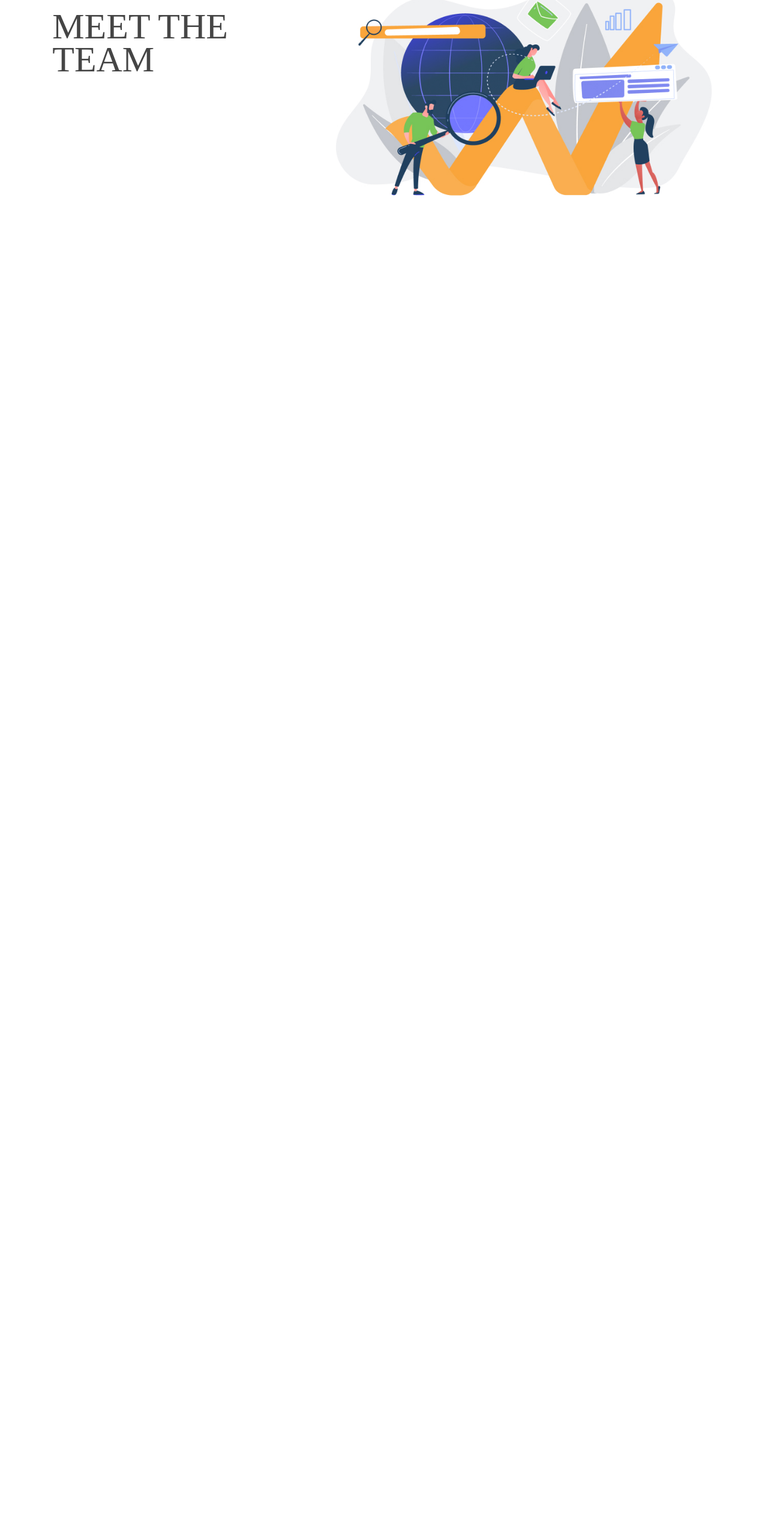
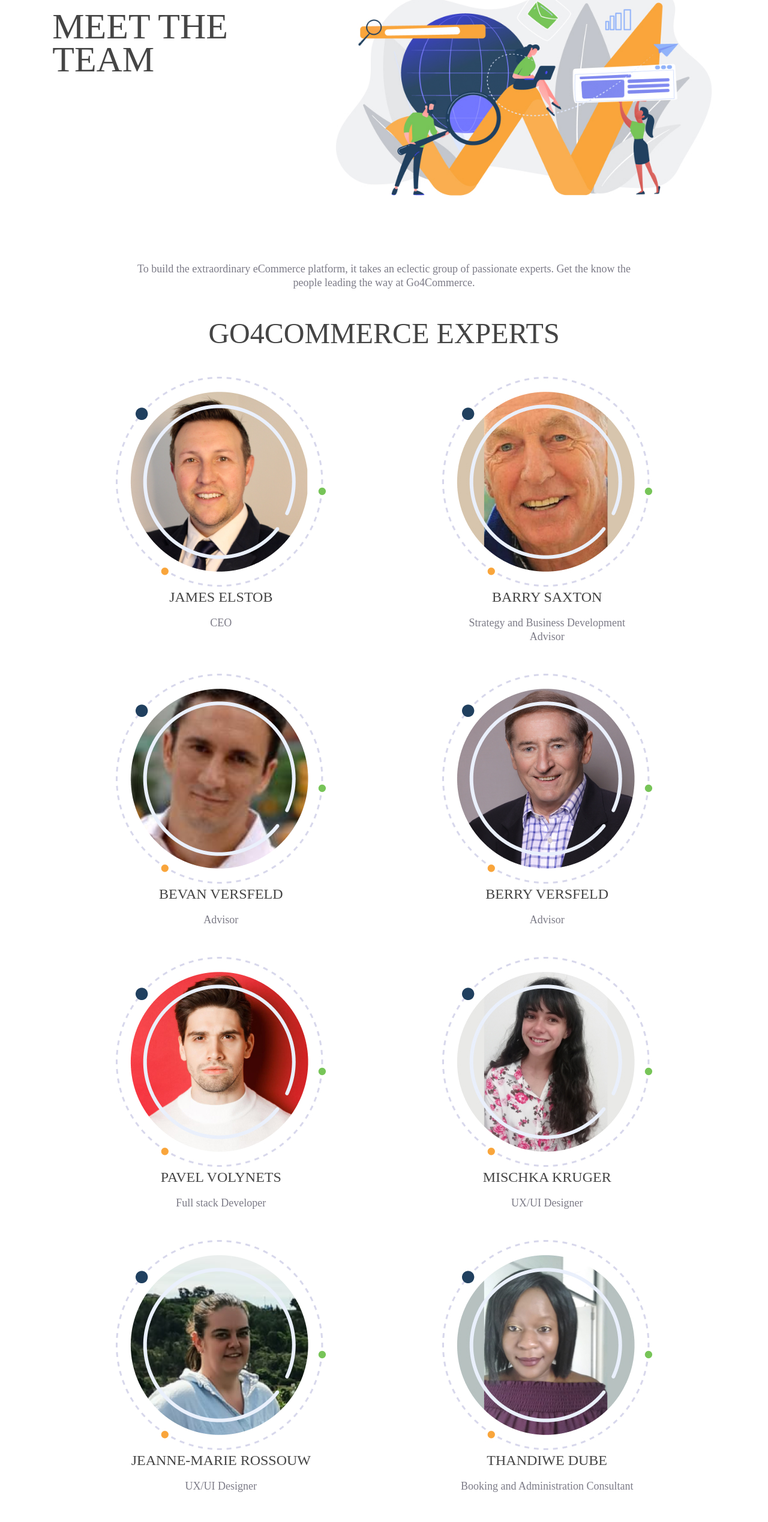
Before and after one commit to Bushman22/Go4Commerce, a SvelteKit app: page /team in a window 1280 px wide. Shown: the part 213-2750 px from the top of the page at 60% size. Before the commit the page ends 800 px from the top, so only its background shows below. Built offline with nearby package versions, Linux system fonts and the light colour scheme.

Commit message:
edited teams

```diff
--- a/src/routes/resellers/+page.svelte
+++ b/src/routes/resellers/+page.svelte
@@ -45,7 +45,27 @@
         <img class= "img1" src ="\images\Our reseller banner illustration-1.jpg" alt="banner" style = height:400px>
         </div>
 
+        <div class = "build">
+            <img class = "buildimage" src = "\images\They build your vision Image.jpg" alt="build">
+                <div class ="buildpara">
+                    <h2>THEY BUILD YOUR<br/>VISION</h2>
+                    <p>Spread out across the world, our reseller will<br/>
+                        handle every part of your online journey, including<br/>
+                        content writing, web development, platform<br/>
+                        design, hosting, and website maintenance. They<br/>
+                        take care of all of these factors allowing you to<br/>
+                        focus your time on what you do best: running your<br/>
+                        business.</p>
+                </div>
+        </div>
 
+        <div class="find">
+            <h2>FIND OUR RESELLERS</h2>
+        </div>
+
+        <div class="map">
+            <img class = "mapimage" src = "\images\map.png" alt="map">
+        </div>
 </body>
 
 
@@ -61,12 +81,29 @@
     padding-top: 80px;
 }
 
+.build{
+    padding-top:100px;
+    display: flex;
+    justify-content: center;
+}
 
+.buildpara{
+    padding-top: 50px;
+}
 
+.buildimage{
+    height:350px;
+    padding-right:30px
+}
 
+.find{
+    padding-top:100px;
+    text-align: center;
+}
 
-
-
+.map{
+    text-align: center;
+}
 
 
 </style>
--- a/src/routes/team/+page.svelte
+++ b/src/routes/team/+page.svelte
@@ -46,8 +46,81 @@
         <img class= "img1" src ="\images\Meet the team banner illustration.jpg" alt="banner" style = height:400px>
         </div>
 
+    <div class= "build">
+        <p>To build the extraordinary eCommerce platform, it takes an eclectic group of passionate experts. Get the know the<br/>
+        people leading the way at Go4Commerce. </p>
+    </div>
+
+    <div class="experts">
+        <h2>GO4COMMERCE EXPERTS</h2>
+    </div>
+
+        <div class = "center1">
+            <div class="cent">
+                <img class = "images" src = "\images\James Elstob.png" alt = "james elstob">
+                <h3>JAMES ELSTOB</h3>
+                <p>CEO</p>
+            </div>
+            <div class="cent">
+                <img class = "images" src = "\images\Barry Saxton.jpg" alt = "barry saxton">
+                <h3>BARRY SAXTON</h3>
+                <p>Strategy and Business Development<br/>Advisor</p>
+            </div>
+        </div>
+
+        <div class = "center2">
+            <div class="cent">
+                <img class = "images" src = "\images\bevan versfeld.png" alt = "bevan versveld">
+                <h3>BEVAN VERSFELD</h3>
+                <p>Advisor</p>
+            </div>
+            <div class="cent">
+                <img class = "images" src = "\images\BERRY VERSFELD.png" alt = "berry versfeld">
+                <h3>BERRY VERSFELD</h3>
+                <p>Advisor</p>
+            </div>
+        </div>
+
+        <div class = "center3">
+            <div class="cent">
+                <img class = "images" src = "\images\pavel volynets.jpg" alt = "Pavel volynets">
+                <h3>PAVEL VOLYNETS</h3>
+                <p>Full stack Developer</p>
+            </div>
+            <div class="cent">
+                <img class = "images" src = "\images\mischka kruger.jpg" alt = "mischka kruger">
+                <h3>MISCHKA KRUGER</h3>
+                <p>UX/UI Designer</p>
+            </div>
+        </div>
+
+        <div class = "center4">
+            <div class="cent">
+                <img class = "images" src = "\images\jeanne-marie rossouw.png" alt = "JM">
+                <h3>JEANNE-MARIE ROSSOUW</h3>
+                <p>UX/UI Designer</p>
+            </div>
+            <div class="cent">
+                <img class = "images" src = "\images\Thandiwe dube.jpg" alt = "Thandiwe">
+                <h3>THANDIWE DUBE</h3>
+                <p>Booking and Administration Consultant</p>
+            </div>
+        </div>
+
+        <div class = "center5">
+            <div class="cent">
+                <img class = "images" src = "\images\Vincent Oosthuizen.jpg" alt = "Vincent">
+                <h3>VINCENT OOSTHUIZEN</h3>
+                <p>Architecture and integrations IT<br/>Manager</p>
+            </div>
+        </div>
+
+        <div class = "footer">
+            <logo2><a href = "/"><img src="\images\go4logo.png" alt="logo" style=height:40px></a></logo2>
 
 
+
+        </div>
 </body>
 
 
@@ -62,12 +135,49 @@
     padding-top: 80px;
 }
 
+.build{
+    text-align: center;
+    padding-top: 100px;
+}
 
+.experts{
+    text-align: center;
+    padding-top: 50px;
+}
 
+.cent{
+    text-align: center;
+}
+.center1{
+    display: flex;
+    justify-content: space-evenly;
+    padding-top: 50px;
+}
 
+.center2{
+    display: flex;
+    justify-content: space-evenly;
+    padding-top: 50px;
+}
 
+.center3{
+    display: flex;
+    justify-content: space-evenly;
+    padding-top: 50px;
+}
 
+.center4{
+    display: flex;
+    justify-content: space-evenly;
+    padding-top: 50px;
+}
 
+.center5{
+    display: flex;
+    justify-content: space-evenly;
+    padding-top: 50px;
+    padding-bottom: 100px;
+}
 
 
 </style>
```
Also changed, not shown: static/images/map.png (added).
